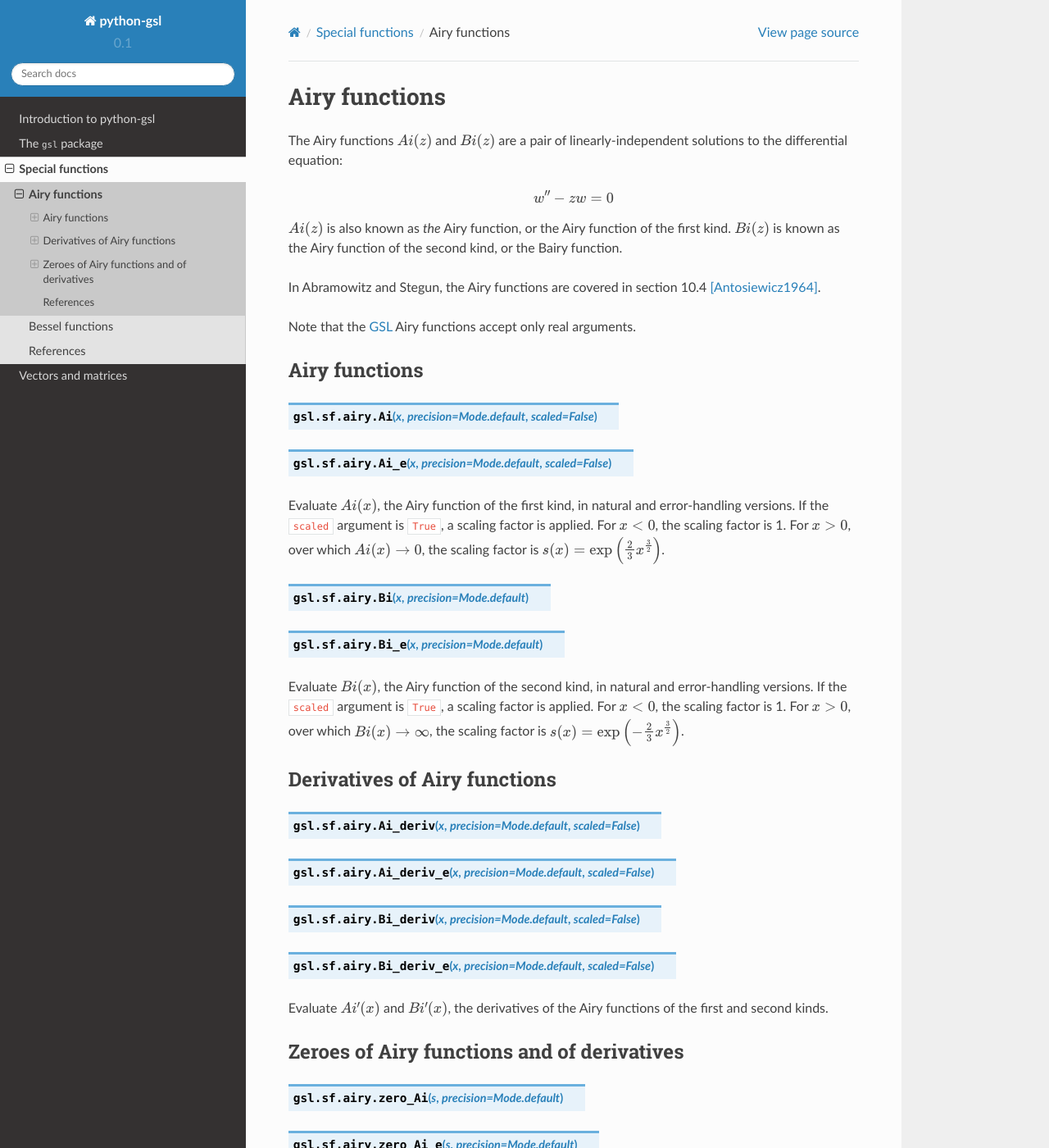
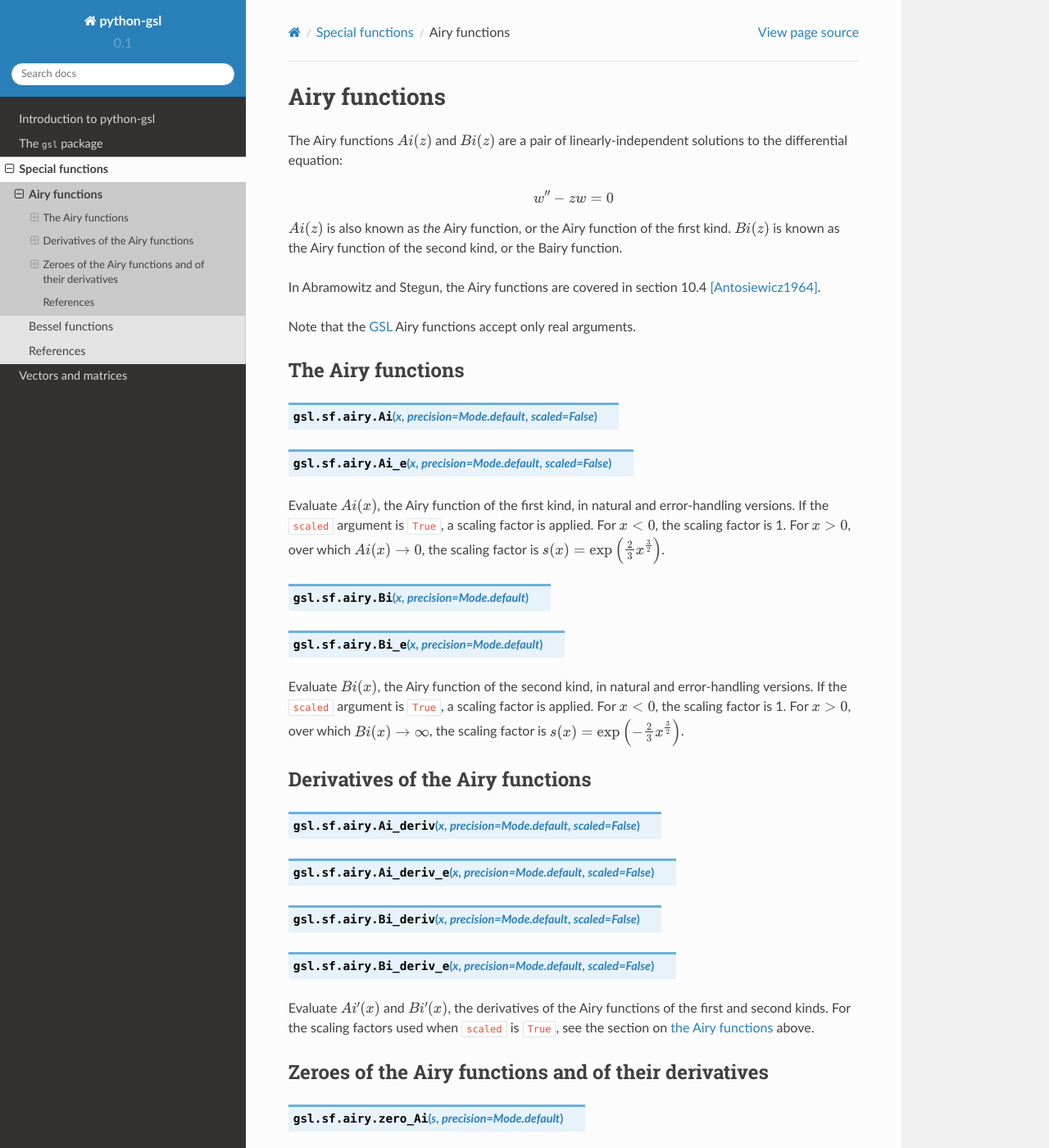
Before and after one commit to perey/python-gsl, a Sphinx documentation site: the page built from docs/airy.rst, in a window 1280 px wide and 1400 px high. Shown: the whole window at 82% size. Built offline with Sphinx 7.4.7 and the Read the Docs theme 2.0.0, drawn with Linux system fonts in a browser that asks for light colours; some of the changed text lies outside the part shown.

Commit message:
Clarified Airy function documentation.

```diff
--- a/docs/airy.rst
+++ b/docs/airy.rst
@@ -18,8 +18,8 @@ In Abramowitz and Stegun, the Airy functions are covered in section 10.4
 
 Note that the GSL_ Airy functions accept only real arguments.
 
-Airy functions
-==============
+The Airy functions
+==================
 
 .. py:function:: Ai(x, precision=Mode.default, scaled=False)
 
@@ -41,8 +41,8 @@ factor is applied. For :math:`x < 0`, the scaling factor is 1. For
 :math:`x > 0`, over which :math:`Bi(x) \to \infty`, the scaling factor is
 :math:`s(x) = \exp \left( -\frac{2}{3} x^\frac{3}{2} \right)`.
 
-Derivatives of Airy functions
-=============================
+Derivatives of the Airy functions
+=================================
 
 .. py:function:: Ai_deriv(x, precision=Mode.default, scaled=False)
 
@@ -53,10 +53,11 @@ Derivatives of Airy functions
 .. py:function:: Bi_deriv_e(x, precision=Mode.default, scaled=False)
 
 Evaluate :math:`Ai'(x)` and :math:`Bi'(x)`, the derivatives of the Airy
-functions of the first and second kinds.
+functions of the first and second kinds. For the scaling factors used when
+``scaled`` is ``True``, see the section on `the Airy functions`_ above.
 
-Zeroes of Airy functions and of derivatives
-===========================================
+Zeroes of the Airy functions and of their derivatives
+=====================================================
 
 .. py:function:: zero_Ai(s, precision=Mode.default)
 
--- a/docs/conf.py
+++ b/docs/conf.py
@@ -53,7 +53,7 @@ master_doc = 'index'
 
 # General information about the project.
 project = 'python-gsl'
-copyright = '2016, 2017 Timothy Pederick'
+copyright = '2016, 2017, 2019 Timothy Pederick'
 author = 'Timothy Pederick'
 
 # The version info for the project you're documenting, acts as replacement for
```
